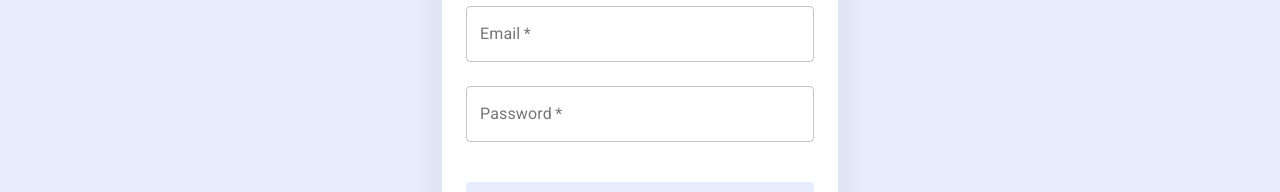
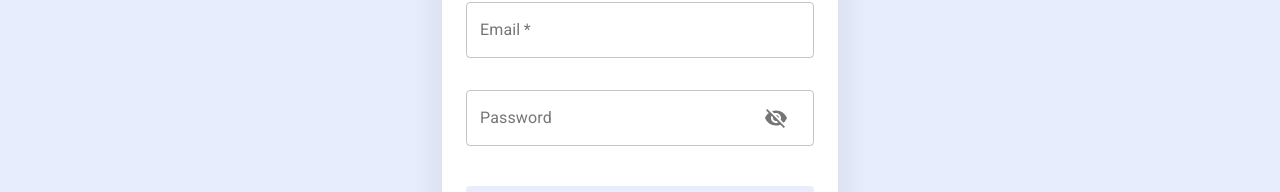
Before and after one commit to anitab-org/stem-diverse-tv-cms, a React (Create React App) app: page /stem-diverse-tv-cms/login in a window 1280 px wide. Shown: the part 309-501 px from the top of the page. Built offline with nearby package versions, Linux system fonts and the light colour scheme.

Commit message:
Fixed #35 (#39)
Co-authored-by: guptag911 <17ucc003@lnmiit.ac.in>

```diff
--- a/src/pages/Login.tsx
+++ b/src/pages/Login.tsx
@@ -1,11 +1,12 @@
 import React, { useState } from 'react';
 import { createStyles, makeStyles, Theme } from '@material-ui/core/styles';
-import { Button, Container } from '@material-ui/core';
+import { Button, Container, InputAdornment, IconButton, OutlinedInput, FormControl, InputLabel} from '@material-ui/core';
 import TextField from '@material-ui/core/TextField';
 import { useForm } from 'react-hook-form';
 import { publicFetch } from '../utils/fetch';
 import { useAuth } from '../context/AuthContext';
 import { Redirect } from 'react-router-dom';
+import {Visibility,VisibilityOff} from '@material-ui/icons';
 
 const useStyles = makeStyles((theme: Theme) =>
     createStyles({
@@ -34,6 +35,10 @@ const useStyles = makeStyles((theme: Theme) =>
         error: {
             color: '#ff0000',
         },
+        textField: {
+            width: '100%',
+            margin:'1rem 0rem',
+        }
     })
 );
 
@@ -46,10 +51,11 @@ const Login = () => {
     const [loading, setLoading] = useState(false);
     const [redirectAfterLogin, setRedirectAfterLogin] = useState(false);
     const [loginError, setLoginError] = useState(false);
+    const [showPassword, setShowPassword] = useState(false);
 
     const auth = useAuth();
     const { register, handleSubmit, errors } = useForm<FormData>();
-    const { container, form, submitButton, error } = useStyles();
+    const { container, form, submitButton, error, textField } = useStyles();
 
     const onSubmit = async (data: FormData) => {
         try {
@@ -99,14 +105,16 @@ const Login = () => {
                             error={errors.email ? true : false}
                             helperText={errors.email ? errors.email.message : undefined}
                         />
-                        <TextField
+                        <FormControl className={textField} variant="outlined">
+                        <InputLabel htmlFor="password-input">Password</InputLabel>
+                            <OutlinedInput
                                 required
                                 id="password-input"
                                 name="password"
                                 label="Password"
-                            type="password"
+                                type={showPassword?"text":"password"}
                                 autoComplete="current-password"
-                            variant="outlined"
+                                labelWidth={70}
                                 inputRef={register({
                                     required: 'You must provide a password.',
                                     minLength: {
@@ -115,9 +123,19 @@ const Login = () => {
                                     },
                                 })}
                                 error={errors.password ? true : false}
-                            helperText={errors.password ? errors.password.message : undefined}
                                 fullWidth
+                                endAdornment={
+                                    <InputAdornment position="end">
+                                        <IconButton
+                                        aria-label="toggle password visibility"
+                                        onClick={()=>setShowPassword(!showPassword)}
+                                        >
+                                        {showPassword ? <Visibility /> : <VisibilityOff />}
+                                        </IconButton>
+                                    </InputAdornment>
+                                }
                             />
+                        </FormControl>
                         <Button type="submit" fullWidth className={submitButton}>
                             {loading ? 'Loading...' : 'Login'}
                         </Button>
```
Lines whose indentation alone changed are shown as unchanged.
